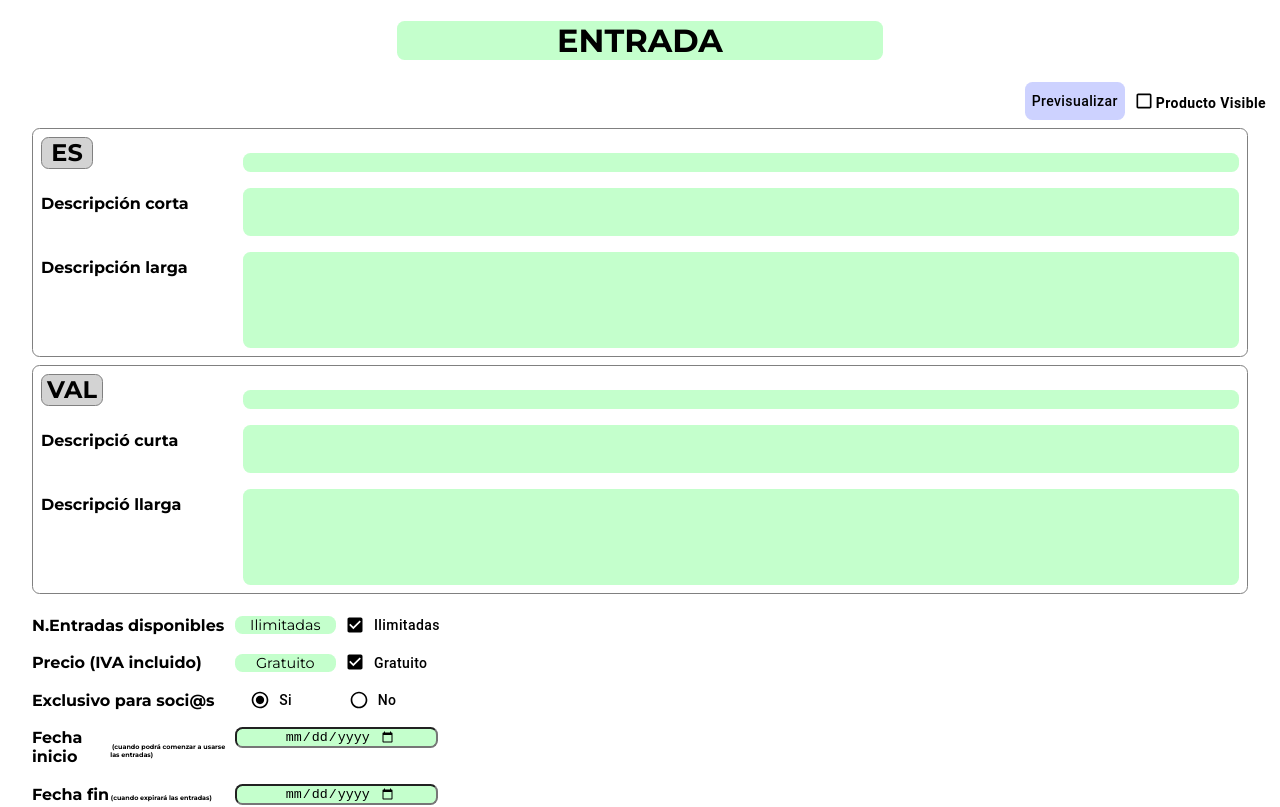
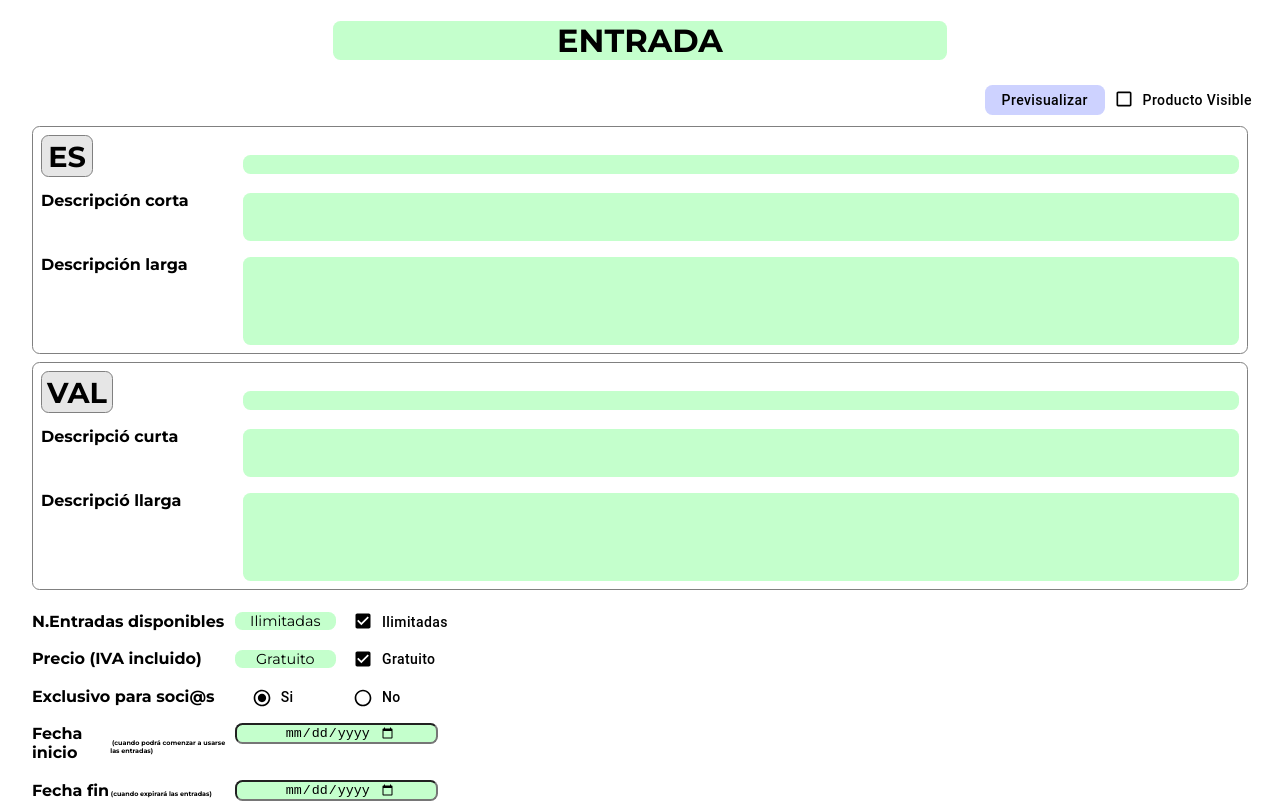
Before and after one commit to CarlosAguilella/qr-code-reader, a React (Create React App) app: page / in a window 1280 px wide. Shown: the top 807 px of the page. Built offline with nearby package versions, Linux system fonts and the light colour scheme.

Commit message:
Update ticket preview data and styles

```diff
--- a/src/components/forms/form-ticket/FormTicket.js
+++ b/src/components/forms/form-ticket/FormTicket.js
@@ -1,8 +1,10 @@
 import React, { useState } from "react";
 import { DateTime } from "luxon"; // Librería para manejar fechas
+
 import PreviewTicket from "./PreviewTicket";
 import NoPreviewTicket from "./NoPreviewTicket";
 import FormTicketData from "./FormTicketData";
+
 import "./formTicket.css";
 
 const FormTicket = () => {
@@ -13,7 +15,9 @@ const FormTicket = () => {
         smallDesc: "",
         largeDesc: "",
         unlimited: true,
+        ticketNumber: 45,
         free: true,
+        ticketPrice: 3,
         exclusive: true,
         startDate: "",
         endingDate: "",
@@ -26,11 +30,13 @@ const FormTicket = () => {
     const setSmallDesc = (value) => setTicketData(prevState => ({ ...prevState, smallDesc: value }));
     const setLargeDesc = (value) => setTicketData(prevState => ({ ...prevState, largeDesc: value }));
     const setUnlimited = (value) => setTicketData(prevState => ({ ...prevState, unlimited: value }));
+    const setTicketNumber = (value) => setTicketData(prevState => ({ ...prevState, ticketNumber: value }));
     const setFree = (value) => setTicketData(prevState => ({ ...prevState, free: value }));
-    const setExclusivo = (value) => setTicketData(prevState => ({ ...prevState, exclusive: value }));
+    const setTicketPrice = (value) => setTicketData(prevState => ({ ...prevState, ticketPrice: value }));
+    const setExclusive = (value) => setTicketData(prevState => ({ ...prevState, exclusive: value }));
 
     // Función para controlar que la fecha de inicio no sea anterior a la fecha actual
-    const handleFechaInicioChange = (e) => {
+    const handleStartingDate = (e) => {
         const date1 = e.target.value;
         const today = DateTime.now().toISODate(); // Fecha actual(por LUXON)
         if (date1 < today) {
@@ -41,7 +47,7 @@ const FormTicket = () => {
     }
 
     // Función para controlar que la fecha de fin no sea anterior a la fecha de inicio
-    const handleFechaFinChange = (e) => {
+    const handleEndingDate = (e) => {
         const date2 = e.target.value;
         const date1 = ticketData.startDate;
         if (date2 < date1) {
@@ -67,7 +73,7 @@ const FormTicket = () => {
     }
 
     // Extraer los datos del estado
-    const { preview, visible, smallDesc, largeDesc, unlimited, free, exclusive, startDate, endingDate, image } = ticketData;
+    const { preview, visible, smallDesc, largeDesc, unlimited, ticketNumber, free, ticketPrice, exclusive, startDate, endingDate, image } = ticketData;
 
     return (
         <>
@@ -80,7 +86,9 @@ const FormTicket = () => {
                             smallDesc={smallDesc}
                             largeDesc={largeDesc}
                             unlimited={unlimited}
+                            ticketNumber={ticketNumber}
                             free={free}
+                            ticketPrice={ticketPrice}
                             exclusive={exclusive}
                             startDate={startDate}
                             endingDate={endingDate}
@@ -106,14 +114,18 @@ const FormTicket = () => {
                     setLargeDesc={setLargeDesc}
                     unlimited={unlimited}
                     setUnlimited={setUnlimited}
+                    ticketNumber={ticketNumber}
+                    setTicketNumber={setTicketNumber}
                     free={free}
                     setFree={setFree}
+                    ticketPrice={ticketPrice}
+                    setTicketPrice={setTicketPrice}
                     exclusive={exclusive}
-                    setExclusivo={setExclusivo}
+                    setExclusive={setExclusive}
                     startDate={startDate}
-                    handleFechaInicioChange={handleFechaInicioChange}
+                    handleStartingDate={handleStartingDate}
                     endingDate={endingDate}
-                    handleFechaFinChange={handleFechaFinChange}
+                    handleEndingDate={handleEndingDate}
                     image={image}
                     handleUploadImage={handleUploadImage}
                 />
--- a/src/components/forms/form-ticket/FormTicketData.js
+++ b/src/components/forms/form-ticket/FormTicketData.js
@@ -18,14 +18,18 @@ const FormTicketData = ({
     setLargeDesc,
     unlimited,
     setUnlimited,
+    ticketNumber,
+    setTicketNumber,
     free,
     setFree,
+    ticketPrice,
+    setTicketPrice,
     exclusive,
-    setExclusivo,
+    setExclusive,
     startDate,
-    handleFechaInicioChange,
+    handleStartingDate,
     endingDate,
-    handleFechaFinChange,
+    handleEndingDate,
     image,
     handleUploadImage
 }) => {
@@ -40,11 +44,12 @@ const FormTicketData = ({
                 </Button>
                 <Button className="form-button-checkbox" onClick={() => setVisible(!visible)}>
                     <Checkbox
+                        style={{ marginTop: '-0.1em' }}
                         checked={visible}
                         size="small"
                         sx={{ color: 'black', '&.Mui-checked': { color: 'black' } }}
                     />
-                    <h4>Producto visible</h4>
+                    Producto visible
                 </Button>
             </div>
             <div className="form-es">
@@ -159,11 +164,20 @@ const FormTicketData = ({
                             {unlimited === true ? (
                                 <div className="form-info">Ilimitadas</div>
                             ) : (
-                                <div className="form-info">45</div>
+                                <div className="form-info">
+                                    <InputBase
+                                        onChange={(e) => setTicketNumber(e.target.value)}
+                                        className="form-input"
+                                        variant="outlined"
+                                        fullWidth
+                                        value={ticketNumber}
+                                        style={{ paddingLeft: '1.7em', paddingTop: '0.4em' }}
+                                    />
+                                </div>
                             )}
                         </Grid>
                         <Grid item xs={5} sm={8} lg={9}>
-                            <Button className="form-button-checkbox" onClick={() => setUnlimited(!unlimited)}>
+                            <Button className="form-data-checkbox" onClick={() => setUnlimited(!unlimited)}>
                                 <Checkbox
                                     checked={unlimited}
                                     style={{ marginTop: '-0.1em' }}
@@ -184,14 +198,23 @@ const FormTicketData = ({
                             {free === true ? (
                                 <div className="form-info">Gratuito</div>
                             ) : (
-                                <div className="form-info">3€</div>
+                                <div className="form-info">
+                                    <InputBase
+                                        onChange={(e) => setTicketPrice(e.target.value)}
+                                        className="form-input"
+                                        variant="outlined"
+                                        fullWidth
+                                        value={ticketPrice}
+                                        style={{ paddingLeft: '2em', paddingTop: '0.4em' }}
+                                    />
+                                </div>
                             )}
                         </Grid>
                         <Grid item xs={5} sm={8} lg={9}>
-                            <Button className="form-button-checkbox" onClick={() => setFree(!free)}>
+                            <Button className="form-data-checkbox" onClick={() => setFree(!free)}>
                                 <Checkbox
+                                    style={{ marginTop: '-0.1em' }}
                                     checked={free}
-                                    style={{ marginTop: '-0.1em' }}
                                     size="small"
                                     sx={{ color: 'black', '&.Mui-checked': { color: 'black' } }}
                                 />
@@ -206,13 +229,12 @@ const FormTicketData = ({
                             <h4>Exclusivo para soci@s</h4>
                         </Grid>
                         <Grid item xs={3} sm={1}>
-                            <Button className="form-button-checkbox" onClick={() => setExclusivo(!exclusive)}>
+                            <Button className="form-data-checkbox" onClick={() => setExclusive(!exclusive)}>
                                 <Checkbox
                                     icon={<RadioButtonUncheckedIcon />}
                                     checkedIcon={<RadioButtonCheckedIcon />}
                                     checked={exclusive === true ? true : false}
                                     shape='round'
-                                    style={{ marginTop: '-0.1em' }}
                                     size="small"
                                     sx={{ color: 'black', '&.Mui-checked': { color: 'black' } }}
                                 />
@@ -220,12 +242,11 @@ const FormTicketData = ({
                             </Button>
                         </Grid>
                         <Grid item xs={4} sm={8} lg={9}>
-                            <Button className="form-button-checkbox" onClick={() => setExclusivo(!exclusive)}>
+                            <Button className="form-data-checkbox" onClick={() => setExclusive(!exclusive)}>
                                 <Checkbox
                                     icon={<RadioButtonUncheckedIcon />}
                                     checkedIcon={<RadioButtonCheckedIcon />}
                                     checked={exclusive === false ? true : false}
-                                    style={{ marginTop: '-0.1em' }}
                                     size="small"
                                     sx={{ color: 'black', '&.Mui-checked': { color: 'black' } }}
                                 />
@@ -244,7 +265,7 @@ const FormTicketData = ({
                         </Grid>
                         <Grid item xs={8} sm={7} md={8} lg={10}>
                             <input
-                                onChange={handleFechaInicioChange}
+                                onChange={handleStartingDate}
                                 type="date"
                                 value={startDate}
                                 className="form-button-date"
@@ -262,7 +283,7 @@ const FormTicketData = ({
                         </Grid>
                         <Grid item xs={8} sm={7} md={8} lg={10}>
                             <input
-                                onChange={handleFechaFinChange}
+                                onChange={handleEndingDate}
                                 type="date"
                                 value={endingDate}
                                 className="form-button-date"
--- a/src/components/forms/form-ticket/PreviewTicket.js
+++ b/src/components/forms/form-ticket/PreviewTicket.js
@@ -8,7 +8,9 @@ const PreviewTicket = ({
     smallDesc,
     largeDesc,
     unlimited,
+    ticketNumber,
     free,
+    ticketPrice,
     exclusive,
     startDate,
     endingDate,
@@ -33,11 +35,11 @@ const PreviewTicket = ({
                         </div>
                         <div className="preview-data-item">
                             <span className="preview-data-label">Entradas disponibles:</span>
-                            <span className="preview-data-value">{unlimited === true ? "Ilimitadas" : "45"}</span>
+                            <span className="preview-data-value">{(unlimited === true || ticketNumber === "") ? "Ilimitadas" : ticketNumber}</span>
                         </div>
                         <div className="preview-data-item">
                             <span className="preview-data-label">Precio:</span>
-                            <span className="preview-data-value">{free === true ? "Gratuito" : "3€"}</span>
+                            <span className="preview-data-value">{(free === true || ticketPrice === "") ? "Gratuito" : ticketPrice}</span>
                         </div>
                         <div className="preview-data-item">
                             <span className="preview-data-label">Exclusivo para soci@s:</span>
--- a/src/components/forms/form-ticket/formTicket.css
+++ b/src/components/forms/form-ticket/formTicket.css
@@ -1,6 +1,7 @@
 /* FORM TICKET DATA */
+
 .form-ticket .form-title {
-    padding: 0 5em;
+    padding: 0 7em;
     width: auto;
     border-radius: 7.5px;
     text-align: center;
@@ -8,7 +9,7 @@
 }
 
 .form-ticket .form-button {
-    padding: 0.5em;
+    padding: 0.2em 1.2em;
     text-transform: capitalize;
     border-radius: 7.5px;
     color: var(--black);
@@ -20,18 +21,14 @@
 }
 
 .form-ticket .form-button-checkbox {
-    margin: 0;
+    margin: 0 2em 0 0;
     padding: 0;
+    text-transform: capitalize;
+    color: var(--black);
 }
 
 .form-ticket .form-button-checkbox:hover {
     background-color: var(--white);
-}
-
-.form-ticket .form-button-checkbox h4 {
-    margin: 0.25em 1em 0 -0.5em;
-    text-transform: capitalize;
-    color: var(--black);
 }
 
 .form-ticket .form-es {
@@ -46,8 +43,8 @@
 .form-ticket .form-es .form-es-title {
     max-width: 50px;
     min-width: 50px;
-    max-height: 30px;
-    min-height: 30px;
+    max-height: 40px;
+    min-height: 40px;
     border: 1px solid var(--gray);
     border-radius: 7.5px;
     text-align: center;
@@ -55,17 +52,18 @@
 }
 
 .form-ticket .form-es .form-es-title h2 {
-    margin-top: 0em;
+    margin-top: 0.1em;
+    font-size: 1.8em;
 }
 
 .form-ticket .form-es .form-line {
-    margin-top: 1em;
+    margin-top: 1.25em;
     border-radius: 7.5px;
     background-color: var(--green);
 }
 
 .form-ticket .form-es .form-desc-title {
-    margin-top: -1em;
+    margin-top: -1.5em;
 }
 
 .form-ticket .form-es .form-desc-small {
@@ -79,7 +77,7 @@
 }
 
 .form-ticket .form-es .form-desc-large {
-    padding: 0.5em 0.5em 3.5em;
+    padding: 0.5em 0.5em 3em;
     border-radius: 7.5px;
     background-color: var(--green);
 }
@@ -98,10 +96,10 @@
 }
 
 .form-ticket .form-val .form-val-title {
-    max-width: 60px;
-    min-width: 60px;
-    max-height: 30px;
-    min-height: 30px;
+    max-width: 70px;
+    min-width: 70px;
+    max-height: 40px;
+    min-height: 40px;
     border: 1px solid var(--gray);
     border-radius: 7.5px;
     text-align: center;
@@ -109,17 +107,18 @@
 }
 
 .form-ticket .form-val .form-val-title h2 {
-    margin-top: 0em;
+    margin-top: 0.1em;
+    font-size: 1.8em;
 }
 
 .form-ticket .form-val .form-line {
-    margin-top: 1em;
+    margin-top: 1.25em;
     border-radius: 7.5px;
     background-color: var(--green);
 }
 
 .form-ticket .form-val .form-desc-title {
-    margin-top: -1em;
+    margin-top: -1.5em;
 }
 
 .form-ticket .form-val .form-desc-small {
@@ -133,7 +132,7 @@
 }
 
 .form-ticket .form-val .form-desc-large {
-    padding: 0.5em 0.5em 3.5em;
+    padding: 0.5em 0.5em 3em;
     border-radius: 7.5px;
     background-color: var(--green);
 }
@@ -151,7 +150,7 @@
     margin-bottom: -1.5em;
 }
 
-.form-ticket .form-data .form-info {
+.form-ticket .form-data .ticket-data .form-info {
     margin-top: 1.5em;
     font-size: 0.9em;
     border-radius: 7.5px;
@@ -160,28 +159,32 @@
     background-color: var(--green);
 }
 
-.form-ticket .form-data .form-button-checkbox {
-    margin-top: 0.9em;
+.form-ticket .form-data .ticket-data .form-input {
+    max-height: 20px;
+    min-height: 20px;
+}
+
+.form-ticket .form-data .ticket-data .form-data-checkbox {
+    margin-top: 0.5em;
     text-transform: capitalize;
     color: var(--black);
 }
 
-.form-ticket .form-data .form-subtitle-data {
+.form-ticket .form-data .ticket-data .form-subtitle-data {
     margin-top: 3.5em;
     font-size: 0.4em;
 }
 
-.form-ticket .form-data .form-button-date {
+.form-ticket .form-data .ticket-data .form-button-date {
     margin-top: 1.5em;
     padding: 0 3em;
     border-radius: 7.5px;
     text-align: center;
-    text-transform: lowercase;
     color: var(--black);
     background-color: var(--green);
 }
 
-.form-ticket .form-data .form-button-image img {
+.form-ticket .form-data .ticket-data .form-button-image img {
     margin-top: 1.5em;
     max-width: 200px;
     min-width: 200px;
@@ -191,7 +194,7 @@
     cursor: pointer;
 }
 
-.form-ticket .form-data .form-image {
+.form-ticket .form-data .ticket-data .form-image {
     margin-top: 1.5em;
     margin-bottom: 1.5em;
     padding: 0 2em;
--- a/src/index.css
+++ b/src/index.css
@@ -9,7 +9,7 @@ body {
   --black:          #000000;
   --white:          #ffffff;
   --gray:           #808080;
-  --light-gray:     #d3d3d3;
+  --light-gray:     #e6e6e6;
   --yellow:         #ffcd29;
   --yellow-hover:   #cda523;
   --green:          #c4ffcc;
```
